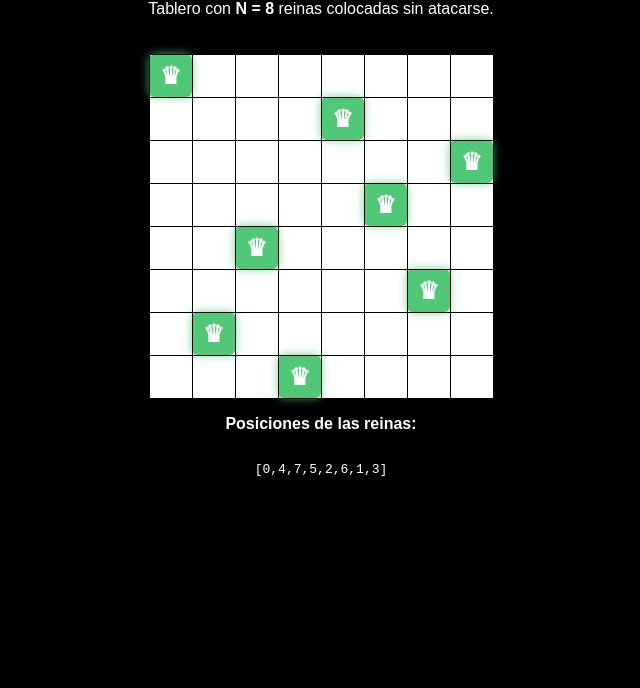
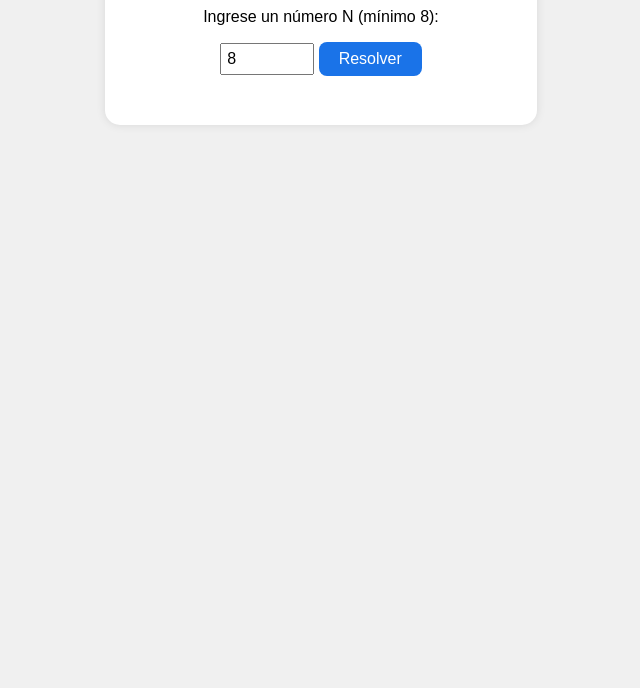
Before and after one commit to Gabrielgettoo10/tecnicatura4js, a plain HTML site: page Clase 07 Prácticas con Js/REINAS/index.html in a window 1280 px wide. Shown: the part 112-800 px from the top of the page, without its empty margins (319-959 px from the left). Drawn offline with Linux system fonts and the light colour scheme.

Commit message:
Haciendo cambios en juego de ajedrez (Reinas)

```diff
--- a/Clase 07 Prácticas con Js/REINAS/index.html
+++ b/Clase 07 Prácticas con Js/REINAS/index.html
@@ -6,12 +6,14 @@
   <link rel="stylesheet" href="style.css">
 </head>
 <body>
-  <h2>Solución del problema de las N Reinas</h2>
-  <p>Tablero con <strong>N = 8</strong> reinas colocadas sin atacarse.</p>
-  <div id="tablero"></div>
-  <p><strong>Posiciones de las reinas:</strong></p>
-  <pre id="arreglo"></pre>
-
+  <div class="contenedor">
+    <h1>Problema de las N Reinas</h1>
+    <p>Ingrese un número N (mínimo 8):</p>
+    <input type="number" id="nValue" min="8" value="8">
+    <button onclick="resolverNReinas()">Resolver</button>
+    <div id="resultado"></div>
+    <div id="tablero" class="tablero"></div>
+  </div>
   <script src="reinas.js"></script>
 </body>
 </html>
--- a/Clase 07 Prácticas con Js/REINAS/reinas.js
+++ b/Clase 07 Prácticas con Js/REINAS/reinas.js
@@ -1,82 +1,54 @@
-document.addEventListener("DOMContentLoaded", () => {
-    const N = 8; // Tamaño del tablero NxN (mínimo 8)
-    const tablero = []; // Matriz para representar visualmente el tablero
-    const posiciones = new Array(N).fill(-1); // Guarda la columna de cada reina por fila
+function resolverNReinas() {
+  const n = parseInt(document.getElementById('nValue').value);
+  const tablero = Array.from({ length: n }, () => Array(n).fill(0));
+  const resultado = document.getElementById('resultado');
+  const divTablero = document.getElementById('tablero');
 
-    // Crear un tablero vacío (llenamos con strings vacíos)
-    for (let i = 0; i < N; i++) {
-      tablero[i] = new Array(N).fill('');
+  resultado.textContent = '';
+  divTablero.innerHTML = '';
+
+  function esSeguro(fila, col) {
+    for (let i = 0; i < fila; i++) {
+      if (tablero[i][col]) return false;
     }
+    for (let i = fila, j = col; i >= 0 && j >= 0; i--, j--) {
+      if (tablero[i][j]) return false;
+    }
+    for (let i = fila, j = col; i >= 0 && j < n; i--, j++) {
+      if (tablero[i][j]) return false;
+    }
+    return true;
+  }
 
-    // Verifica si se puede colocar una reina en esa fila y columna
-    function esSeguro(fila, col) {
-      for (let i = 0; i < fila; i++) {
-        // Verifica si hay conflicto en columna o diagonales
-        if (
-          posiciones[i] === col ||                     // Misma columna
-          posiciones[i] - i === col - fila ||          // Misma diagonal \
-          posiciones[i] + i === col + fila             // Misma diagonal /
-        ) {
-          return false; // No es seguro
-        }
+  function resolver(fila) {
+    if (fila === n) return true;
+    for (let col = 0; col < n; col++) {
+      if (esSeguro(fila, col)) {
+        tablero[fila][col] = 1;
+        if (resolver(fila + 1)) return true;
+        tablero[fila][col] = 0;
       }
-      return true; // Es seguro colocar la reina aquí
     }
+    return false;
+  }
 
-    // Función recursiva que intenta colocar reinas fila por fila (usa backtracking)
-    function ponerReinas(fila) {
-      if (fila === N) return true; // Caso base: se colocaron todas las reinas
+  if (!resolver(0)) {
+    resultado.textContent = 'No se encontró solución.';
+    return;
+  }
 
-      // Recorremos cada columna de la fila actual
-      for (let col = 0; col < N; col++) {
-        if (esSeguro(fila, col)) {
-          posiciones[fila] = col;     // Guardamos la posición
-          tablero[fila][col] = '♛';   // Colocamos visualmente la reina
+  // Mostrar tablero
+  divTablero.style.gridTemplateColumns = `repeat(${n}, 40px)`;
+  for (let i = 0; i < n; i++) {
+    for (let j = 0; j < n; j++) {
+      const celda = document.createElement('div');
+      celda.classList.add('celda');
+      celda.classList.add((i + j) % 2 === 0 ? 'blanca' : 'negra');
+      if (tablero[i][j] === 1) celda.textContent = '♛';
+      divTablero.appendChild(celda);
+    }
+  }
 
-          // Llamamos recursivamente para la siguiente fila (backtrack)
-          if (ponerReinas(fila + 1)) return true;
-
-          // Si no funcionó, retrocedemos y probamos otra opción (backtrack)
-          posiciones[fila] = -1;
-          tablero[fila][col] = '';
-        }
-      }
-
-      return false; // No se pudo ubicar reina en esta fila (backtrack)
-    }
-
-    // Función que muestra el tablero en pantalla
-    function mostrar() {
-      const div = document.getElementById("tablero");
-      let html = "<table>";
-
-      for (let i = 0; i < N; i++) {
-        html += "<tr>";
-        for (let j = 0; j < N; j++) {
-          if (tablero[i][j] === '♛') {
-            html += "<td class='reina'>♛</td>"; // Casilla con reina
-          } else {
-            html += "<td></td>"; // Casilla vacía
-          }
-        }
-        html += "</tr>";
-      }
-
-      html += "</table>";
-      div.innerHTML = html;
-    }
-
-    // Muestra el arreglo de posiciones en pantalla
-    function mostrarPosiciones() {
-      const pre = document.getElementById("arreglo");
-      pre.textContent = JSON.stringify(posiciones);
-    }
-
-    // Ejecutamos el algoritmo
-    if (ponerReinas(0)) {
-      mostrar();           // Mostrar tablero con reinas
-      mostrarPosiciones(); // Mostrar posiciones como [0, 4, 7, 5, 2, 6, 1, 3]
-    } else {
-      alert("No se encontró solución.");
-    }
-  });
+  const indices = tablero.map(fila => fila.findIndex(val => val === 1));
+  resultado.textContent = `Índices de columnas por fila: [${indices.join(', ')}]`;
+}
--- a/Clase 07 Prácticas con Js/REINAS/style.css
+++ b/Clase 07 Prácticas con Js/REINAS/style.css
@@ -1,35 +1,61 @@
 body {
-    background-color: #000;         /* Fondo negro */
-    color: white;                   /* Texto general blanco */
-    font-family: sans-serif;
+  font-family: Arial, sans-serif;
+  background-color: #f0f0f0;
+  margin: 0;
+  padding: 20px;
   display: flex;
-    flex-direction: column;
-    align-items: center;
-    padding-top: 20px;
+  justify-content: center;
 }
 
-  /* Estilo para el tablero */
-  table {
-    border-collapse: collapse;
-    background-color: white;       /* Fondo del tablero blanco */
-    margin-top: 20px;
+.contenedor {
+  background-color: white;
+  padding: 20px;
+  border-radius: 15px;
+  box-shadow: 0 0 10px rgba(0,0,0,0.1);
+  text-align: center;
 }
 
-  /* Cada celda del tablero */
-  td {
+input {
+  padding: 5px;
+  font-size: 16px;
+  width: 80px;
+  margin-bottom: 10px;
+}
+
+button {
+  padding: 8px 20px;
+  font-size: 16px;
+  background-color: #1a73e8;
+  color: white;
+  border: none;
+  border-radius: 8px;
+  cursor: pointer;
+}
+
+button:hover {
+  background-color: #0f59c3;
+}
+
+.tablero {
+  display: grid;
+  gap: 0;
+  margin-top: 20px;
+  justify-content: center;
+}
+
+.celda {
   width: 40px;
   height: 40px;
-    border: 1px solid black;       /* Divisiones en negro */
-    text-align: center;
-    vertical-align: middle;
-    font-size: 24px;
-    font-weight: bold;
+  font-size: 30px;
+  display: flex;
+  align-items: center;
+  justify-content: center;
 }
 
-  /* Estilo especial para las reinas */
-  td.reina {
-    background-color: #50C878 !important;  /* Verde esmeralda */
-    color: white;
-    border-radius: 6px;
-    box-shadow: 0 0 10px rgba(80, 200, 120, 0.8);
+.blanca {
+  background-color: #fff;
 }
+
+.negra {
+  background-color: #888;
+}
```
Lines whose indentation alone changed are shown as unchanged.
